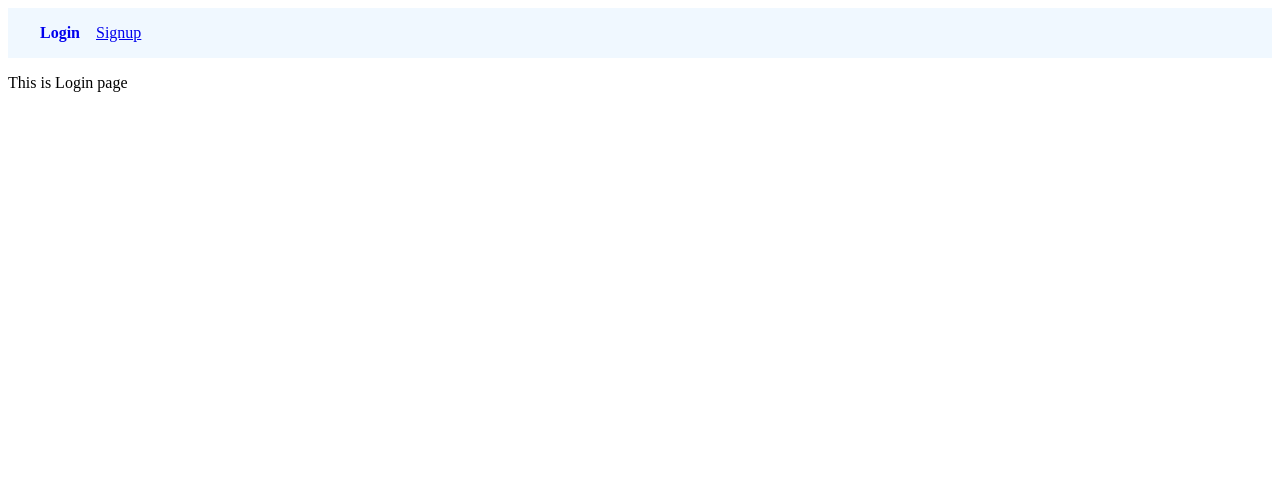
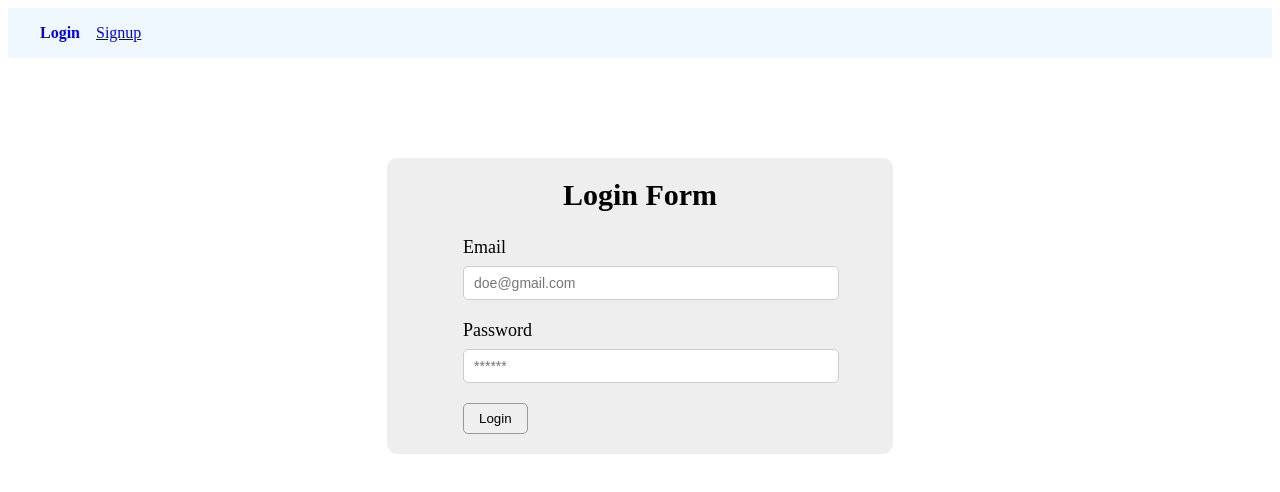
Before and after one commit to azhik-xo/React-Blog-App, a React (Vite) app: page /login in a window 1280 px wide. Shown: the top 492 px of the page. Built offline with nearby package versions, Linux system fonts and the light colour scheme.

Commit message:
Day 03 of commit changes (Login & Logout completed)

```diff
--- a/src/assets/css/form.css
+++ b/src/assets/css/form.css
@@ -3,7 +3,7 @@
   width: 40%;
   height: 60%;
   margin: 0 auto;
-  margin-top: 150px;
+  margin-top: 100px;
   background-color: #eee;
   justify-content: center;
   border-radius: 10px;
@@ -61,4 +61,6 @@ input[type="textarea"] {
 
 .error {
   color: red;
+  font-size: 12px;
+  margin-top: 5px;
 }
--- a/src/components/PrivateNavbar.jsx
+++ b/src/components/PrivateNavbar.jsx
@@ -1,6 +1,17 @@
 import { NavLink } from "react-router-dom";
+import { toast } from "react-toastify";
+import { useNavigate } from "react-router-dom";
 
 const PrivateNavbar = () => {
+  const navigate = useNavigate();
+  const handleLogout = () => {
+    window.localStorage.removeItem("blogData");
+    toast.success("Logout successful", {
+      position: "top-right",
+      autoClose: 2000,
+    });
+    // navigate("/login");
+  };
   return (
     <nav className="primary-link">
       <NavLink to={"/"}>Home</NavLink>
@@ -8,7 +19,9 @@ const PrivateNavbar = () => {
       <NavLink to={"/posts"}>Posts</NavLink>
       <NavLink to={"/profile"}>Profile</NavLink>
       <NavLink to={"/settings"}>Settings</NavLink>
-      <NavLink to={"/login"}>Logout</NavLink>
+      <NavLink to={"/login"} onClick={handleLogout}>
+        Logout
+      </NavLink>
     </nav>
   );
 };
--- /dev/null
+++ b/src/components/context/AuthContext.jsx
@@ -0,0 +1,32 @@
+import { createContext, useState, useEffect, useContext } from "react";
+import { useNavigate, useLocation } from "react-router-dom";
+
+export const AuthContext = createContext(null);
+
+export const AuthProvider = ({ children }) => {
+  const [auth, setAuth] = useState(null);
+
+  const navigate = useNavigate();
+  const location = useLocation();
+
+  useEffect(() => {
+    const stringifyBlogData = window.localStorage.getItem("blogData");
+
+    if (stringifyBlogData) {
+      const blogData = JSON.parse(stringifyBlogData);
+      const user = blogData.user;
+      const token = blogData.token;
+
+      setAuth({ ...user, token });
+    } else {
+      setAuth(null);
+    }
+  }, [navigate, location]);
+
+  return <AuthContext.Provider value={auth}>{children}</AuthContext.Provider>;
+};
+
+export const useAuth = () => {
+  const auth = useContext(AuthContext);
+  return auth;
+};
--- a/src/components/layout/PrivateLayout.jsx
+++ b/src/components/layout/PrivateLayout.jsx
@@ -1,8 +1,9 @@
 import { Navigate, Outlet } from "react-router-dom";
 import PrivateNavbar from "../PrivateNavBar";
+import { useAuth } from "../context/AuthContext";
 
 const PrivateLayout = () => {
-  const auth = false;
+  const auth = useAuth();
 
   if (!auth) {
     return <Navigate to={"/login"} />;
--- a/src/components/layout/PublicLayout.jsx
+++ b/src/components/layout/PublicLayout.jsx
@@ -1,8 +1,9 @@
 import { Navigate, Outlet } from "react-router-dom";
 import PublicNavbar from "../PublicNavbar";
+import { useAuth } from "../context/AuthContext";
 
 const PublicLayout = () => {
-  const auth = false;
+  const auth = useAuth();
 
   if (auth) {
     return <Navigate to={"/"} />;
--- a/src/main.jsx
+++ b/src/main.jsx
@@ -2,11 +2,14 @@ import { StrictMode } from "react";
 import { createRoot } from "react-dom/client";
 import App from "./App.jsx";
 import { BrowserRouter } from "react-router-dom";
+import { AuthProvider } from "./components/context/AuthContext.jsx";
 
 createRoot(document.getElementById("root")).render(
   <StrictMode>
     <BrowserRouter>
-      <App />
+      <AuthProvider>
+        <App />
+      </AuthProvider>
     </BrowserRouter>
   </StrictMode>
 );
--- a/src/pages/Login.jsx
+++ b/src/pages/Login.jsx
@@ -1,7 +1,128 @@
+//import require hooks
+import { useState } from "react";
+
+//import toast
+import { toast } from "react-toastify";
+
+//import axios for base url
+import axios from "../utils/axiosInstance";
+
+//import login validator middleware
+import loginValidator from "../validators/loginValidation";
+
+import { useNavigate } from "react-router-dom";
+
+const initialFormData = {
+  email: "",
+  password: "",
+};
+
+const initialFormError = {
+  email: "",
+  password: "",
+};
+
 const Login = () => {
+  //getting form data by hooks
+  const [formData, setFormData] = useState(initialFormData);
+  const [formError, setFormError] = useState(initialFormError);
+  const [loading, setLoading] = useState(false);
+
+  //useNavigate hook call
+  const navigate = useNavigate();
+
+  //onChange event handling function
+  const handleChange = (e) => {
+    setFormData((prev) => ({ ...prev, [e.target.name]: e.target.value }));
+  };
+
+  //onSubmit event handling function
+  const handleSubmit = async (e) => {
+    e.preventDefault();
+
+    //login validator middleware to validate the login function
+    const errors = loginValidator({
+      email: formData.email,
+      password: formData.password,
+    });
+
+    if (errors.email || errors.password) {
+      setFormError(errors);
+    } else {
+      try {
+        setLoading(true);
+
+        //api request and response
+        const response = await axios.post("/auth/sign-in", formData);
+        const data = response.data;
+
+        window.localStorage.setItem("blogData", JSON.stringify(data.data));
+
+        // toast message popup function
+        toast.success(data.message, {
+          position: "top-right",
+          autoClose: 2000,
+        });
+
+        //back to default
+        setFormData(initialFormData);
+        setFormError(initialFormError);
+        setLoading(false);
+
+        //final nav to home of a new user
+        navigate("/");
+      } catch (error) {
+        setLoading(false);
+        const response = error.response;
+        const data = response.data;
+
+        toast.error(data.message, {
+          position: "top-right",
+          autoClose: 2000,
+        });
+      }
+    }
+  };
+
   return (
-    <div>
-      <p>This is Login page</p>
+    <div className="form-container">
+      <form onSubmit={handleSubmit} action="" className="inner-container">
+        <h2 className="form-title">Login Form</h2>
+
+        <div className="form-group">
+          <label>Email</label>
+          <input
+            className="form-control"
+            type="text"
+            name="email"
+            placeholder="doe@gmail.com"
+            value={formData.email}
+            onChange={handleChange}
+          />
+          {formError.email && <p className="error">{formError.email}</p>}
+        </div>
+
+        <div className="form-group">
+          <label>Password</label>
+          <input
+            className="form-control"
+            type="password"
+            name="password"
+            placeholder="******"
+            value={formData.password}
+            onChange={handleChange}
+          />
+          {formError.password && <p className="error">{formError.password}</p>}
+        </div>
+
+        <div className="form-group">
+          <input
+            className="button"
+            type="submit"
+            value={`${loading ? "Logging..." : "Login"}`}
+          />
+        </div>
+      </form>
     </div>
   );
 };
--- a/src/pages/Signup.jsx
+++ b/src/pages/Signup.jsx
@@ -26,7 +26,7 @@ const initialFormError = {
 };
 
 const Signup = () => {
-  //form data getting hooks
+  //getting form data by hooks
   const [formData, setFormData] = useState(initialFormData);
   const [formError, setFormError] = useState(initialFormError);
   const [loading, setLoading] = useState(false);
@@ -73,7 +73,7 @@ const Signup = () => {
         // toast message popup function
         toast.success(data.message, {
           position: "top-right",
-          autoClose: 3000,
+          autoClose: 2000,
         });
 
         //back to default
@@ -90,7 +90,7 @@ const Signup = () => {
 
         toast.error(data.message, {
           position: "top-right",
-          autoClose: 3000,
+          autoClose: 2000,
         });
       }
     }
@@ -153,7 +153,7 @@ const Signup = () => {
           <input
             className="button"
             type="submit"
-            value={`${loading ? "Saving" : "Signup"}`}
+            value={`${loading ? "Saving..." : "Signup"}`}
           />
         </div>
       </form>
--- /dev/null
+++ b/src/validators/loginValidation.js
@@ -0,0 +1,28 @@
+const isEmail = (email) => {
+  return String(email)
+    .toLowerCase()
+    .match(
+      /^(([^<>()[\]\\.,;:\s@"]+(\.[^<>()[\]\\.,;:\s@"]+)*)|.(".+"))@((\[[0-9]{1,3}\.[0-9]{1,3}\.[0-9]{1,3}\.[0-9]{1,3}\])|(([a-zA-Z\-0-9]+\.)+[a-zA-Z]{2,}))$/
+    );
+};
+
+const loginValidator = ({ email, password }) => {
+  const errors = {
+    email: "",
+    password: "",
+  };
+
+  if (!email) {
+    errors.email = "Email is required";
+  } else if (!isEmail(email)) {
+    errors.email = "Invalid email";
+  }
+
+  if (!password) {
+    errors.password = "Password is required";
+  }
+
+  return errors;
+};
+
+export default loginValidator;
```
